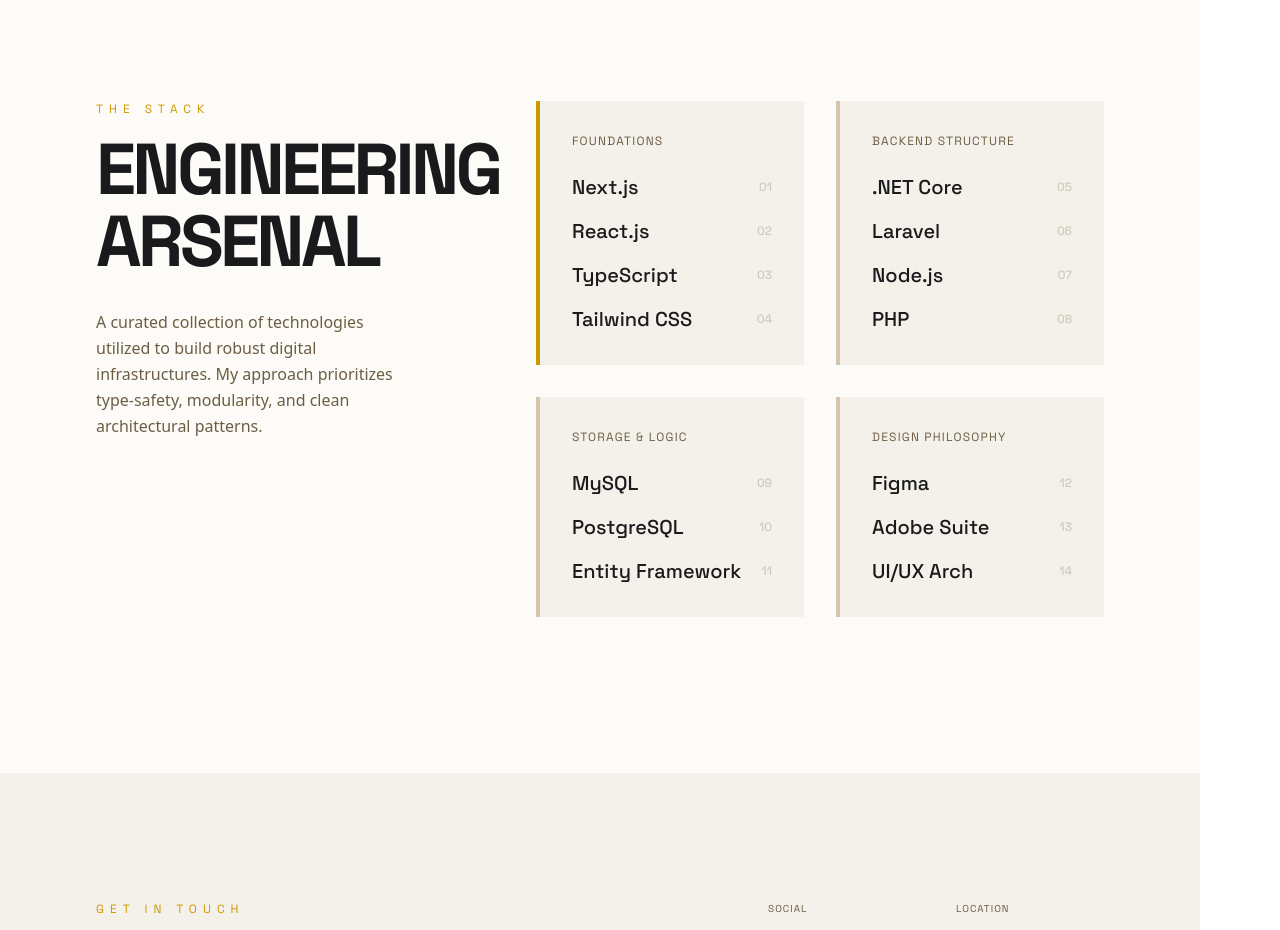
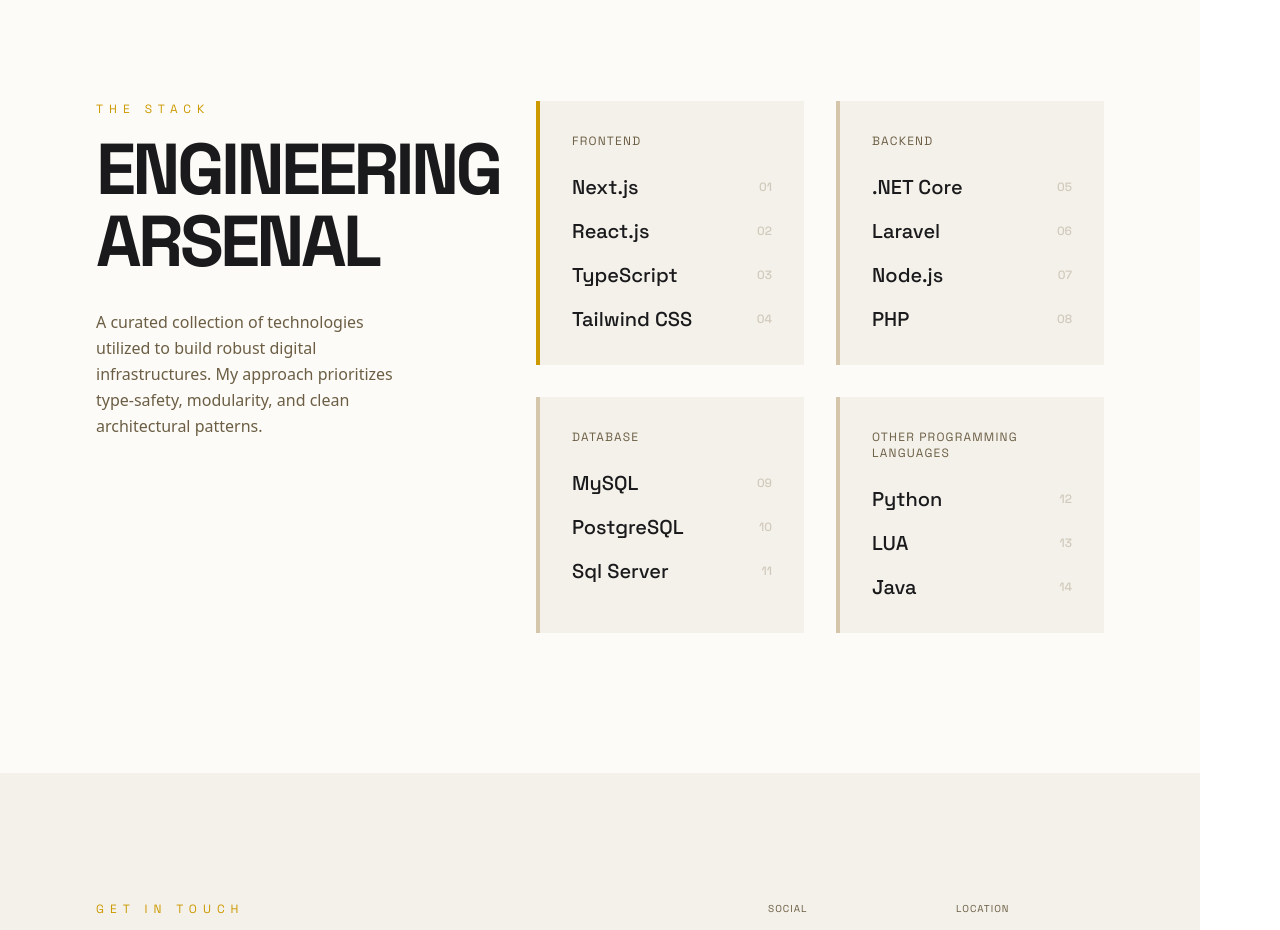
Before and after one commit to hazeldiv/portofolio, a Next.js app: page / in a window 1280 px wide. Shown: the part 4060-4990 px from the top of the page. Built offline with nearby package versions, Linux system fonts and the light colour scheme.

Commit message:
changing skills content & resume

```diff
--- a/app/page.tsx
+++ b/app/page.tsx
@@ -387,7 +387,7 @@
               {(
                 [
                   {
-                    title: "Foundations",
+                    title: "Frontend",
                     accent: "border-[#cc9900] dark:border-[#FFBF00]",
                     items: [
                       ["Next.js", "01"],
@@ -397,7 +397,7 @@
                     ],
                   },
                   {
-                    title: "Backend Structure",
+                    title: "Backend",
                     accent: "border-[#d4c5ab] dark:border-[#504532]",
                     items: [
                       [".NET Core", "05"],
@@ -407,21 +407,21 @@
                     ],
                   },
                   {
-                    title: "Storage & Logic",
+                    title: "Database",
                     accent: "border-[#d4c5ab] dark:border-[#504532]",
                     items: [
                       ["MySQL", "09"],
                       ["PostgreSQL", "10"],
-                      ["Entity Framework", "11"],
+                      ["Sql Server", "11"],
                     ],
                   },
                   {
-                    title: "Design Philosophy",
+                    title: "Other Programming Languages",
                     accent: "border-[#d4c5ab] dark:border-[#504532]",
                     items: [
-                      ["Figma", "12"],
-                      ["Adobe Suite", "13"],
-                      ["UI/UX Arch", "14"],
+                      ["Python", "12"],
+                      ["LUA", "13"],
+                      ["Java", "14"],
                     ],
                   },
                 ] as {
```
Also changed, not shown: 1 other file (tests, documents, lock files or other folders).
